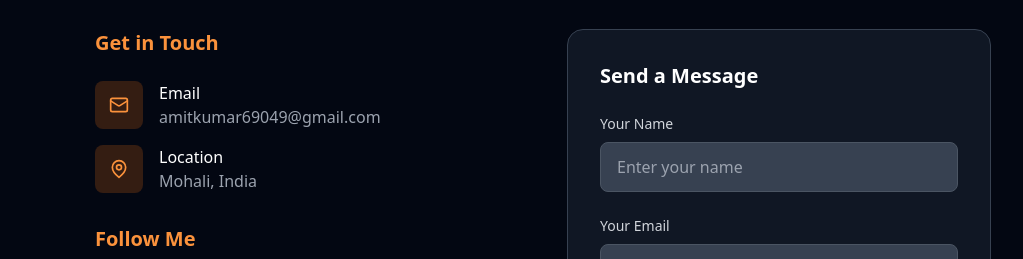
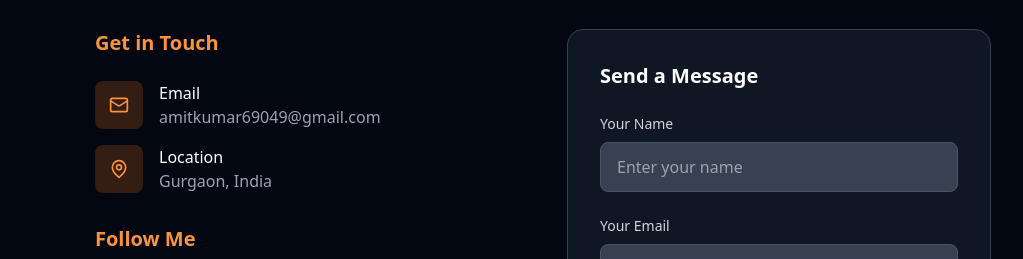
Before and after one commit to AmitKumar2k2/Amit-kumar-portfolio, a React (Vite) app: page / in a window 1280 px wide. Shown: the part 4557-4816 px from the top of the page, without its empty margins (257-1280 px from the left). Built offline with nearby package versions, Linux system fonts and the light colour scheme.

Commit message:
Update ContactSection.tsx

```diff
--- a/src/components/ContactSection.tsx
+++ b/src/components/ContactSection.tsx
@@ -34,7 +34,7 @@ const ContactSection: React.FC = () => {
                   </div>
                   <div>
                     <p className="text-white font-medium">Location</p>
-                    <p className="text-gray-400">Mohali, India</p>
+                    <p className="text-gray-400">Gurgaon, India</p>
                   </div>
                 </div>
               </div>
```
